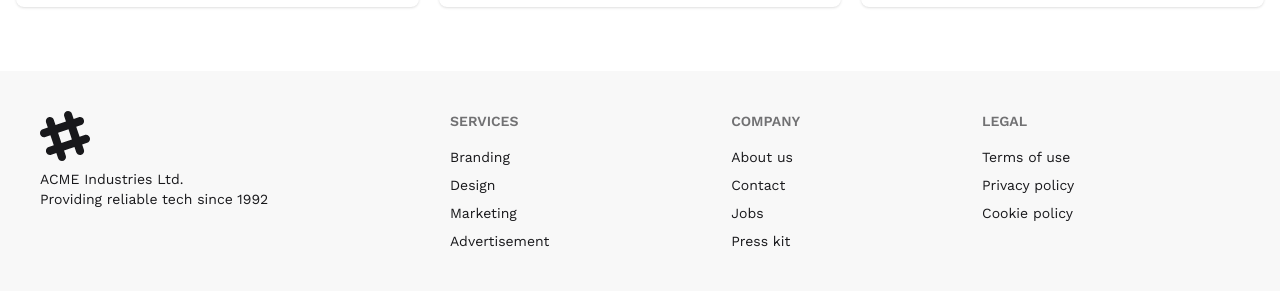
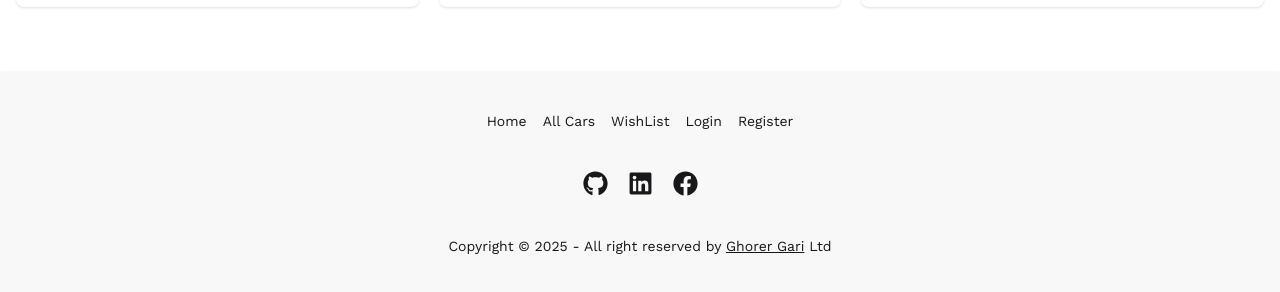
Before and after one commit to hasnatfahmidkhan/basic-car-website, a React (Vite) app: page / in a window 1280 px wide. Shown: the part 1875-2167 px from the top of the page. Built offline with nearby package versions, Linux system fonts and the light colour scheme; no server answers; a web font is replaced by a local one.

Commit message:
update the footer

```diff
--- a/package.json
+++ b/package.json
@@ -16,6 +16,7 @@
     "lucide-react": "^0.545.0",
     "react": "^19.1.1",
     "react-dom": "^19.1.1",
+    "react-icons": "^5.5.0",
     "react-router": "^7.9.3",
     "react-toastify": "^11.0.5",
     "swiper": "^12.0.2",
--- a/src/Components/Footer/Footer.jsx
+++ b/src/Components/Footer/Footer.jsx
@@ -1,49 +1,70 @@
-import React from "react";
+import { use } from "react";
+import { AuthContext } from "../../Context/AuthContext/AuthContext";
+import { Link } from "react-router";
+import { FaFacebook, FaGithub, FaLinkedin } from "react-icons/fa";
 
 const Footer = () => {
+  const { user } = use(AuthContext);
+
+  const links = (
+    <>
+      <Link className="hover:underline" to="/">
+        Home
+      </Link>
+
+      <Link className="hover:underline" to="/cars">
+        All Cars
+      </Link>
+
+      <Link className="hover:underline" to="/wishlist">
+        WishList
+      </Link>
+
+      {/* Register and login btn  */}
+
+      {!user && (
+        <>
+          <Link className="hover:underline" to="/login">
+            Login
+          </Link>
+
+          <Link className="hover:underline" to="/register">
+            Register
+          </Link>
+        </>
+      )}
+    </>
+  );
   return (
-    <>
-      <footer className="footer sm:footer-horizontal bg-base-200 text-base-content p-10">
-        <aside>
-          <svg
-            width="50"
-            height="50"
-            viewBox="0 0 24 24"
-            xmlns="http://www.w3.org/2000/svg"
-            fillRule="evenodd"
-            clipRule="evenodd"
-            className="fill-current"
+    <footer className="footer footer-horizontal footer-center bg-base-200 text-base-content rounded p-10">
+      <nav className="grid grid-flow-col gap-4">{links}</nav>
+      <nav>
+        <div className="grid grid-flow-col gap-5">
+          <a href="https://github.com/hasnatfahmidkhan" target="_blank">
+            <FaGithub size={25} />
+          </a>
+          <a href="https://www.linkedin.com/in/hasnatfahmid" target="_blank">
+            <FaLinkedin size={25} />
+          </a>
+          <a href="https://www.facebook.com/hasnatfahmidkhan" target="_blank">
+            <FaFacebook size={25} />
+          </a>
+        </div>
+      </nav>
+      <aside>
+        <p>
+          Copyright © {new Date().getFullYear()} - All right reserved by{" "}
+          <Link
+            onClick={() => window.scrollTo({ top: 0, behavior: "smooth" })}
+            to={"/"}
+            className="underline"
           >
-            <path d="M22.672 15.226l-2.432.811.841 2.515c.33 1.019-.209 2.127-1.23 2.456-1.15.325-2.148-.321-2.463-1.226l-.84-2.518-5.013 1.677.84 2.517c.391 1.203-.434 2.542-1.831 2.542-.88 0-1.601-.564-1.86-1.314l-.842-2.516-2.431.809c-1.135.328-2.145-.317-2.463-1.229-.329-1.018.211-2.127 1.231-2.456l2.432-.809-1.621-4.823-2.432.808c-1.355.384-2.558-.59-2.558-1.839 0-.817.509-1.582 1.327-1.846l2.433-.809-.842-2.515c-.33-1.02.211-2.129 1.232-2.458 1.02-.329 2.13.209 2.461 1.229l.842 2.515 5.011-1.677-.839-2.517c-.403-1.238.484-2.553 1.843-2.553.819 0 1.585.509 1.85 1.326l.841 2.517 2.431-.81c1.02-.33 2.131.211 2.461 1.229.332 1.018-.21 2.126-1.23 2.456l-2.433.809 1.622 4.823 2.433-.809c1.242-.401 2.557.484 2.557 1.838 0 .819-.51 1.583-1.328 1.847m-8.992-6.428l-5.01 1.675 1.619 4.828 5.011-1.674-1.62-4.829z"></path>
-          </svg>
-          <p>
-            ACME Industries Ltd.
-            <br />
-            Providing reliable tech since 1992
-          </p>
-        </aside>
-        <nav>
-          <h6 className="footer-title">Services</h6>
-          <a className="link link-hover">Branding</a>
-          <a className="link link-hover">Design</a>
-          <a className="link link-hover">Marketing</a>
-          <a className="link link-hover">Advertisement</a>
-        </nav>
-        <nav>
-          <h6 className="footer-title">Company</h6>
-          <a className="link link-hover">About us</a>
-          <a className="link link-hover">Contact</a>
-          <a className="link link-hover">Jobs</a>
-          <a className="link link-hover">Press kit</a>
-        </nav>
-        <nav>
-          <h6 className="footer-title">Legal</h6>
-          <a className="link link-hover">Terms of use</a>
-          <a className="link link-hover">Privacy policy</a>
-          <a className="link link-hover">Cookie policy</a>
-        </nav>
-      </footer>
-    </>
+            Ghorer Gari
+          </Link>{" "}
+          Ltd
+        </p>
+      </aside>
+    </footer>
   );
 };
 
--- a/src/index.css
+++ b/src/index.css
@@ -5,6 +5,7 @@
 * {
   font-family: "Work Sans", sans-serif;
   scrollbar-width: none;
+  scroll-behavior: smooth;
 }
 
 .playfair-font {
```
Also changed, not shown: 1 other file (tests, documents, lock files or other folders).
